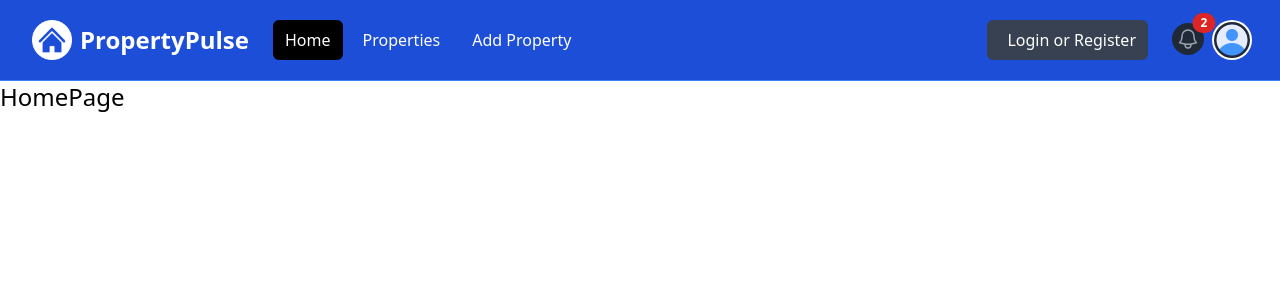
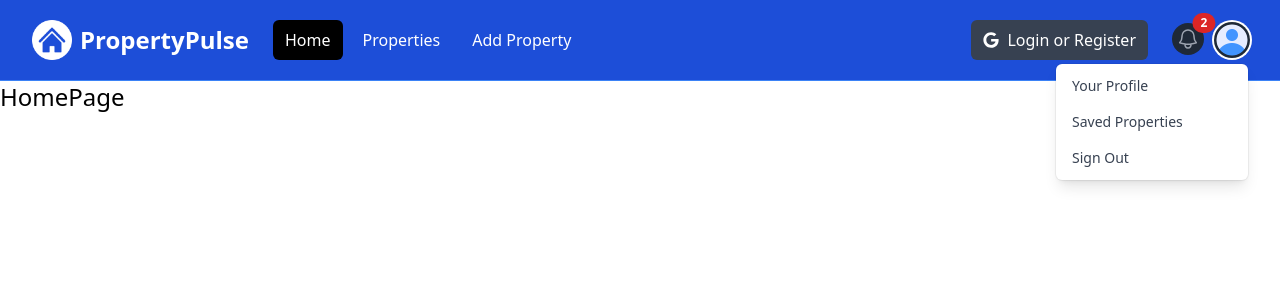
Before and after one commit to tesselhoff7/property-pulse, a Next.js app: page / in a window 1280 px wide. Both pictures are taken after a click on the button "Open user menu". Shown: the top 300 px of the page. Built offline with nearby package versions, Linux system fonts and the light colour scheme.

Commit message:
Navbar Links, Dropdown State, Icons

```diff
--- a/components/Navbar.jsx
+++ b/components/Navbar.jsx
@@ -1,20 +1,28 @@
+"use client";
+import { useState } from "react";
+import Image from "next/image";
+import Link from "next/link";
 import logo from "@/assets/images/logo-white.png";
-import Image from "next/image";
 import profileDefault from "@/assets/images/profile.png";
+import { FaGoogle } from "react-icons/fa";
 
 const Navbar = () => {
+  const [isMobileMenuOpen, setIsMobileMenuOpen] = useState(false);
+  const [isProfileMenuOpen, setIsProfileMenuOpen] = useState(false);
+
   return (
     <nav className="bg-blue-700 border-b border-blue-500">
       <div className="mx-auto max-w-7xl px-2 sm:px-6 lg:px-8">
         <div className="relative flex h-20 items-center justify-between">
           <div className="absolute inset-y-0 left-0 flex items-center md:hidden">
-            {/*<!-- Mobile menu button-->*/}
+            {/* <!-- Mobile menu button--> */}
             <button
               type="button"
               id="mobile-dropdown-button"
               className="relative inline-flex items-center justify-center rounded-md p-2 text-gray-400 hover:bg-gray-700 hover:text-white focus:outline-none focus:ring-2 focus:ring-inset focus:ring-white"
               aria-controls="mobile-menu"
               aria-expanded="false"
+              onClick={() => setIsMobileMenuOpen((prev) => !prev)}
             >
               <span className="absolute -inset-0.5"></span>
               <span className="sr-only">Open main menu</span>
@@ -36,52 +44,52 @@
           </div>
 
           <div className="flex flex-1 items-center justify-center md:items-stretch md:justify-start">
-            {/*<!-- Logo -->*/}
-            <a className="flex flex-shrink-0 items-center" href="/index.html">
+            {/* <!-- Logo --> */}
+            <Link className="flex flex-shrink-0 items-center" href="/">
               <Image className="h-10 w-auto" src={logo} alt="PropertyPulse" />
 
               <span className="hidden md:block text-white text-2xl font-bold ml-2">
                 PropertyPulse
               </span>
-            </a>
-            {/*<!-- Desktop Menu Hidden below md screens -->*/}
+            </Link>
+            {/* <!-- Desktop Menu Hidden below md screens --> */}
             <div className="hidden md:ml-6 md:block">
               <div className="flex space-x-2">
-                <a
-                  href="/index.html"
+                <Link
+                  href="/"
                   className="text-white bg-black hover:bg-gray-900 hover:text-white rounded-md px-3 py-2"
                 >
                   Home
-                </a>
-                <a
-                  href="/properties.html"
+                </Link>
+                <Link
+                  href="/properties"
                   className="text-white hover:bg-gray-900 hover:text-white rounded-md px-3 py-2"
                 >
                   Properties
-                </a>
-                <a
-                  href="/add-property.html"
+                </Link>
+                <Link
+                  href="/properties/add"
                   className="text-white hover:bg-gray-900 hover:text-white rounded-md px-3 py-2"
                 >
                   Add Property
-                </a>
+                </Link>
               </div>
             </div>
           </div>
 
-          {/*<!-- Right Side Menu (Logged Out) -->*/}
+          {/* <!-- Right Side Menu (Logged Out) --> */}
           <div className="hidden md:block md:ml-6">
             <div className="flex items-center">
               <button className="flex items-center text-white bg-gray-700 hover:bg-gray-900 hover:text-white rounded-md px-3 py-2">
-                <i className="fa-brands fa-google text-white mr-2"></i>
+                <FaGoogle className="text-white mr-2" />
                 <span>Login or Register</span>
               </button>
             </div>
           </div>
 
-          {/*<!-- Right Side Menu (Logged In) -->*/}
+          {/* <!-- Right Side Menu (Logged In) --> */}
           <div className="absolute inset-y-0 right-0 flex items-center pr-2 md:static md:inset-auto md:ml-6 md:pr-0">
-            <a href="messages.html" className="relative group">
+            <Link href="/messages" className="relative group">
               <button
                 type="button"
                 className="relative rounded-full bg-gray-800 p-1 text-gray-400 hover:text-white focus:outline-none focus:ring-2 focus:ring-white focus:ring-offset-2 focus:ring-offset-gray-800"
@@ -104,10 +112,11 @@
                 </svg>
               </button>
               <span className="absolute top-0 right-0 inline-flex items-center justify-center px-2 py-1 text-xs font-bold leading-none text-white transform translate-x-1/2 -translate-y-1/2 bg-red-600 rounded-full">
-                2{/*<!-- Replace with the actual number of notifications -->*/}
+                2
+                {/* <!-- Replace with the actual number of notifications --> */}
               </span>
-            </a>
-            {/*<!-- Profile dropdown button -->*/}
+            </Link>
+            {/* <!-- Profile dropdown button --> */}
             <div className="relative ml-3">
               <div>
                 <button
@@ -116,6 +125,7 @@
                   id="user-menu-button"
                   aria-expanded="false"
                   aria-haspopup="true"
+                  onClick={() => setIsProfileMenuOpen((prev) => !prev)}
                 >
                   <span className="absolute -inset-1.5"></span>
                   <span className="sr-only">Open user menu</span>
@@ -127,33 +137,34 @@
                 </button>
               </div>
 
-              {/*<!-- Profile dropdown -->*/}
+              {/* <!-- Profile dropdown --> */}
+              {isProfileMenuOpen && (
                 <div
                   id="user-menu"
-                className="hidden absolute right-0 z-10 mt-2 w-48 origin-top-right rounded-md bg-white py-1 shadow-lg ring-1 ring-black ring-opacity-5 focus:outline-none"
+                  className="absolute right-0 z-10 mt-2 w-48 origin-top-right rounded-md bg-white py-1 shadow-lg ring-1 ring-black ring-opacity-5 focus:outline-none"
                   role="menu"
                   aria-orientation="vertical"
                   aria-labelledby="user-menu-button"
                   tabIndex="-1"
                 >
-                <a
-                  href="/profile.html"
+                  <Link
+                    href="/profile"
                     className="block px-4 py-2 text-sm text-gray-700"
                     role="menuitem"
                     tabIndex="-1"
                     id="user-menu-item-0"
                   >
                     Your Profile
-                </a>
-                <a
-                  href="/saved-properties.html"
+                  </Link>
+                  <Link
+                    href="/properties/saved"
                     className="block px-4 py-2 text-sm text-gray-700"
                     role="menuitem"
                     tabIndex="-1"
                     id="user-menu-item-2"
                   >
                     Saved Properties
-                </a>
+                  </Link>
                   <button
                     className="block px-4 py-2 text-sm text-gray-700"
                     role="menuitem"
@@ -163,38 +174,41 @@
                     Sign Out
                   </button>
                 </div>
+              )}
             </div>
           </div>
         </div>
       </div>
 
-      {/*<!-- Mobile menu, show/hide based on menu state. -->*/}
-      <div className="hidden" id="mobile-menu">
+      {/* <!-- Mobile menu, show/hide based on menu state. --> */}
+      {isMobileMenuOpen && (
+        <div id="mobile-menu">
           <div className="space-y-1 px-2 pb-3 pt-2">
-          <a
-            href="/index.html"
+            <Link
+              href="/"
               className="bg-black text-white block rounded-md px-3 py-2 text-base font-medium"
             >
               Home
-          </a>
-          <a
-            href="/properties.html"
+            </Link>
+            <Link
+              href="/properties"
               className="text-white block rounded-md px-3 py-2 text-base font-medium"
             >
               Properties
-          </a>
-          <a
-            href="/add-property.html"
+            </Link>
+            <Link
+              href="/properties/add"
               className="text-white block rounded-md px-3 py-2 text-base font-medium"
             >
               Add Property
-          </a>
-          <button className="flex items-center text-white bg-gray-700 hover:bg-gray-900 hover:text-white rounded-md px-3 py-2 my-5">
+            </Link>
+            <button className="flex items-center text-white bg-gray-700 hover:bg-gray-900 hover:text-white rounded-md px-3 py-2 my-4">
               <i className="fa-brands fa-google mr-2"></i>
               <span>Login or Register</span>
             </button>
           </div>
         </div>
+      )}
     </nav>
   );
 };
--- a/package.json
+++ b/package.json
@@ -9,9 +9,10 @@
     "lint": "next lint"
   },
   "dependencies": {
+    "next": "14.2.5",
     "react": "^18",
     "react-dom": "^18",
-    "next": "14.2.5"
+    "react-icons": "^5.3.0"
   },
   "devDependencies": {
     "postcss": "^8",
```
Also changed, not shown: 1 other file (tests, documents, lock files or other folders). Lines whose indentation alone changed are shown as unchanged.
